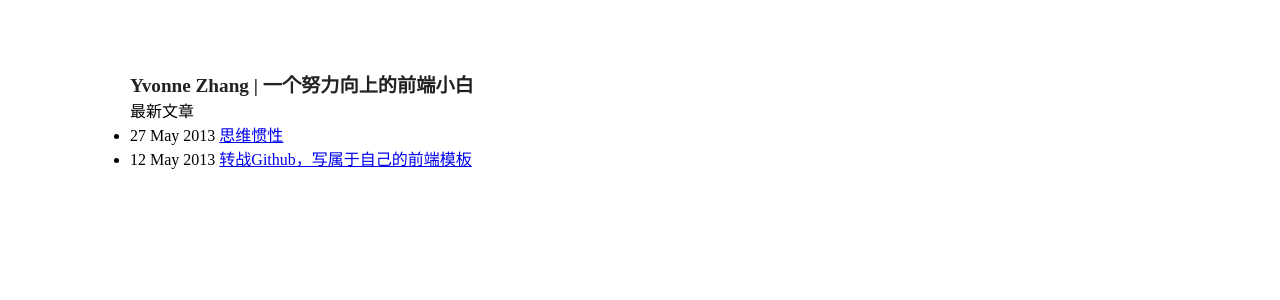
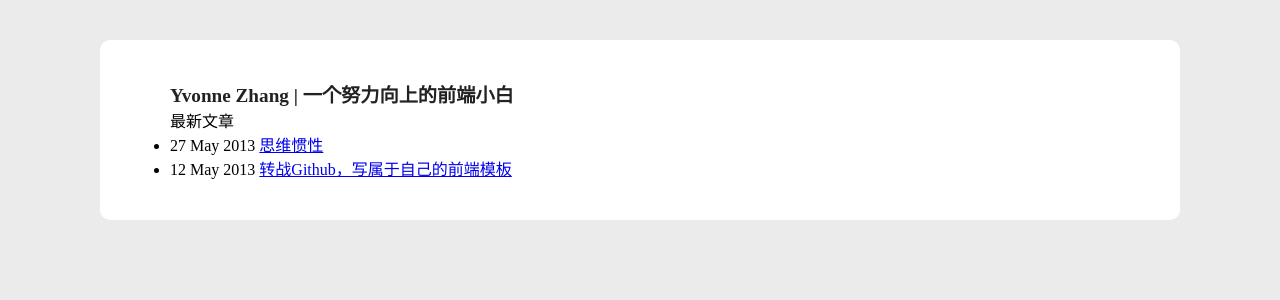
Before and after one commit to fcrosfly/myblog, a Jekyll site: the page built from index.html, in a window 1280 px wide. Shown: the top 300 px of the page. Built offline with Jekyll 4.4.1, drawn with Linux system fonts in a browser that asks for light colours.

Commit message:
Update style.css

```diff
--- a/css/style.css
+++ b/css/style.css
@@ -38,9 +38,12 @@ html {
 
 body{
 	background-color: #EBEBEB;
+}
+
+div#page{
 	margin: 40px 100px;
 	background-color: #fff;
-	padding: 30px;
+	padding: 40px 70px;
 	border-radius: 10px;
 }
 
```
